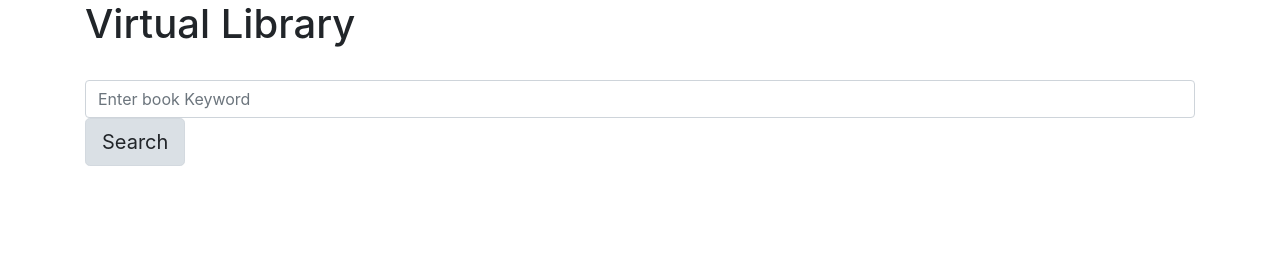
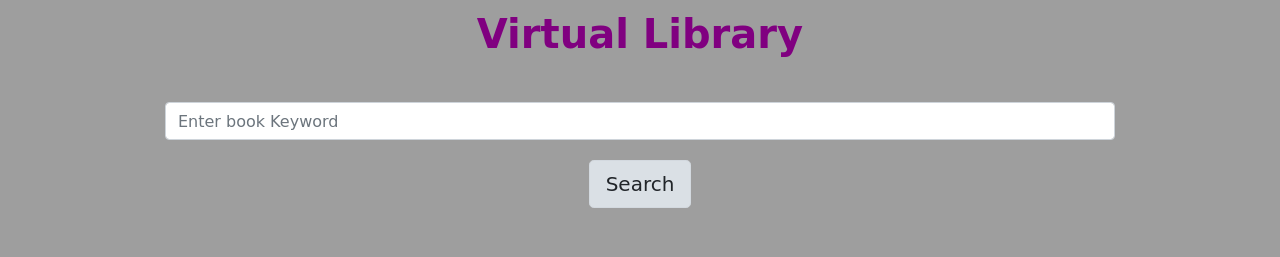
Before and after one commit to Iremiwa/Book-Search, a plain HTML site: page index.html in a window 1280 px wide. Drawn offline with nearby package versions, Linux system fonts and the light colour scheme; the site is published under a folder, as on GitHub Pages, so addresses that start at the root find nothing.

Commit message:
Updated working application

```diff
--- a/html/index.html
+++ b/index.html
@@ -6,7 +6,7 @@
     <meta http-equiv="X-UA-Compatible" content="ie=edge">
     <title> Book Finder</title>
     <link rel="stylesheet" href="https://stackpath.bootstrapcdn.com/bootstrap/4.3.1/css/bootstrap.min.css">
-    <link rel="stylesheet" href="/css/style.css">
+    <link rel="stylesheet" href="style.css">
 </head>
 
 <body>
@@ -31,7 +31,7 @@
     <script src="https://code.jquery.com/jquery-3.4.1.js"
     integrity="sha256-WpOohJOqMqqyKL9FccASB9O0KwACQJpFTUBLTYOVvVU=" crossorigin="anonymous">
     </script>
-    <script src="/javascript/app.js"></script>
+    <script src="app.js"></script>
 
 </body>
 </html>
--- a/css/style.css
+++ b/style.css
@@ -1,5 +1,5 @@
 body {
-  background: url(/images/martin-adams-V75YEqJp4pE-unsplash.jpg) no-repeat center center fixed;
+  background: url(library.jpg) no-repeat center center fixed;
   -webkit-background-size: cover;
   -moz-background-size: cover;
   -o-background-size: cover;
```
Also changed, not shown: app.js (renamed from javascript/app.js), 2 other files.
